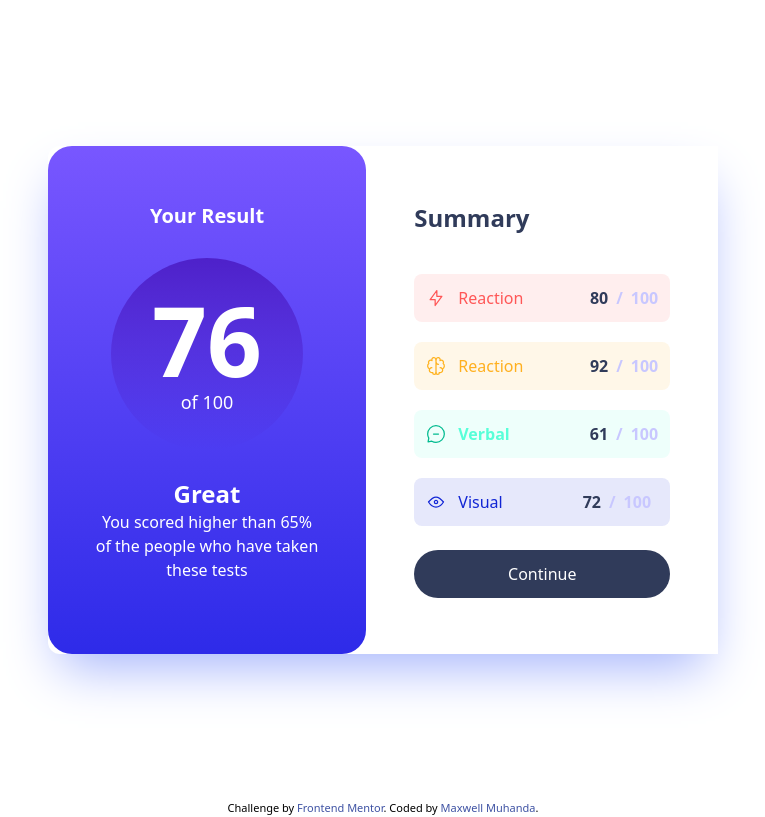
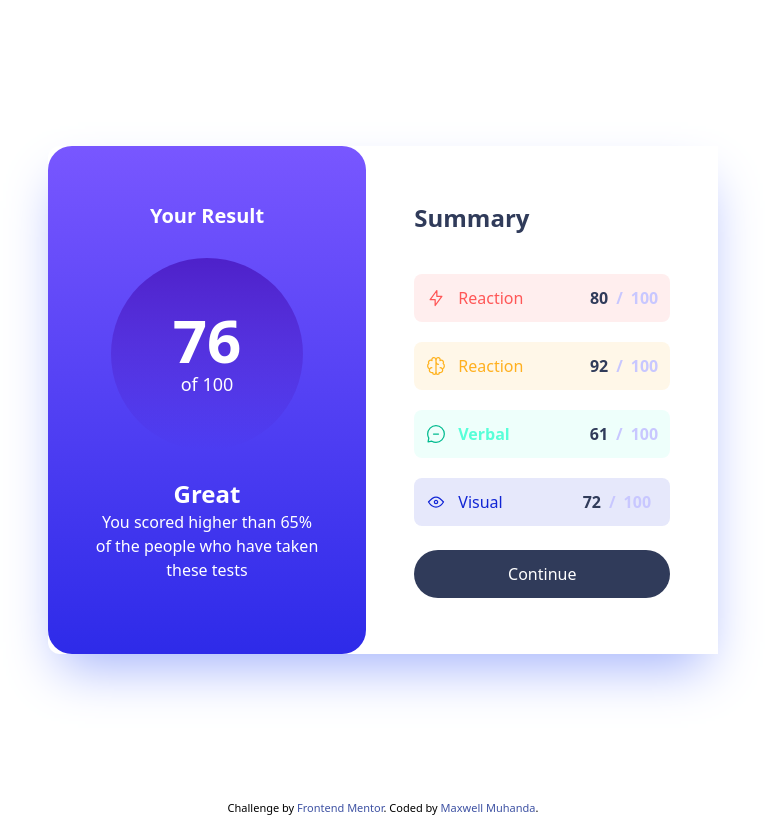
Before and after one commit to Maxino22/frontend-mentor-result, a plain HTML site: page index.html in a window 1280 px wide. Shown: the whole page, without its empty margins (257-1022 px from the left). Drawn offline with nearby package versions, Linux system fonts and the light colour scheme.

Commit message:
reduced fontsize

```diff
--- a/index.html
+++ b/index.html
@@ -64,7 +64,7 @@
 							);
 						"
 					>
-						<h1 class="text-8xl font-bold">76</h1>
+						<h1 class="text-6xl font-bold">76</h1>
 						<p class="text-white text-lg">of 100</p>
 					</div>
 					<div>
```
